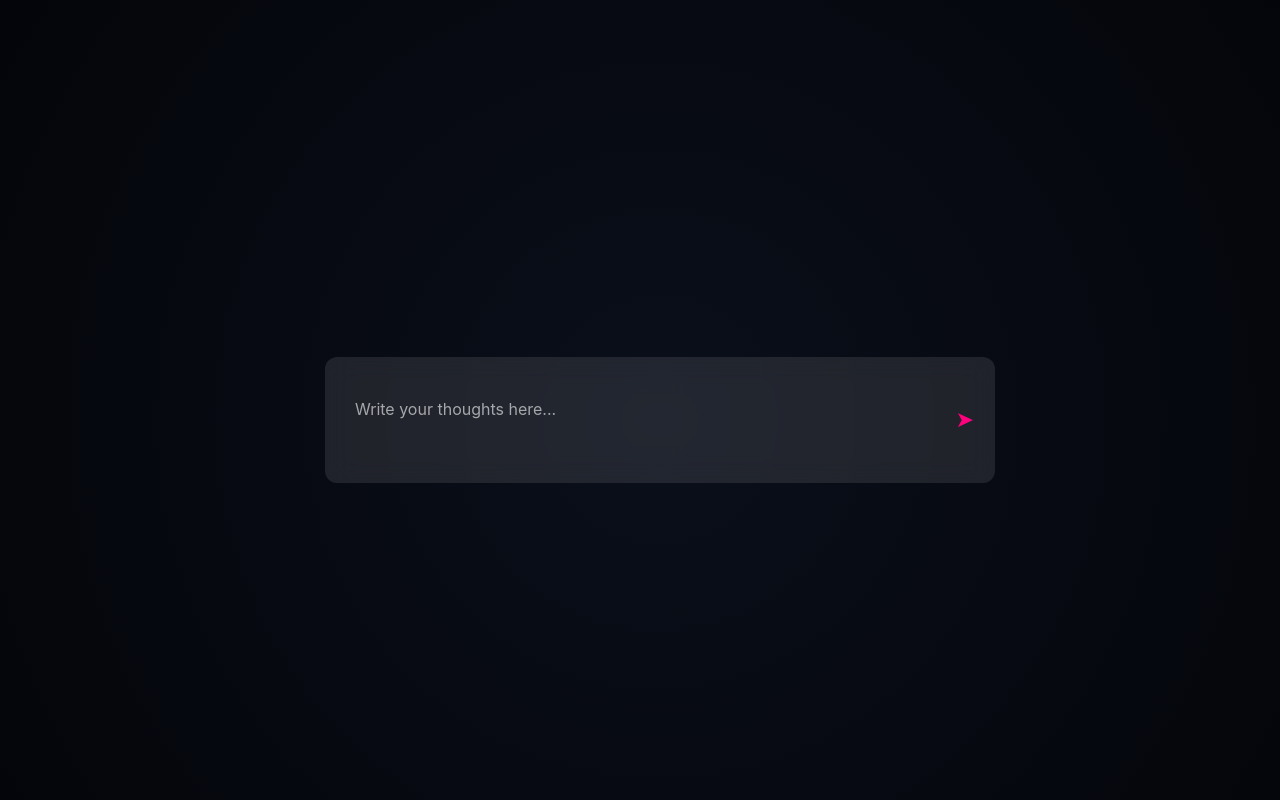
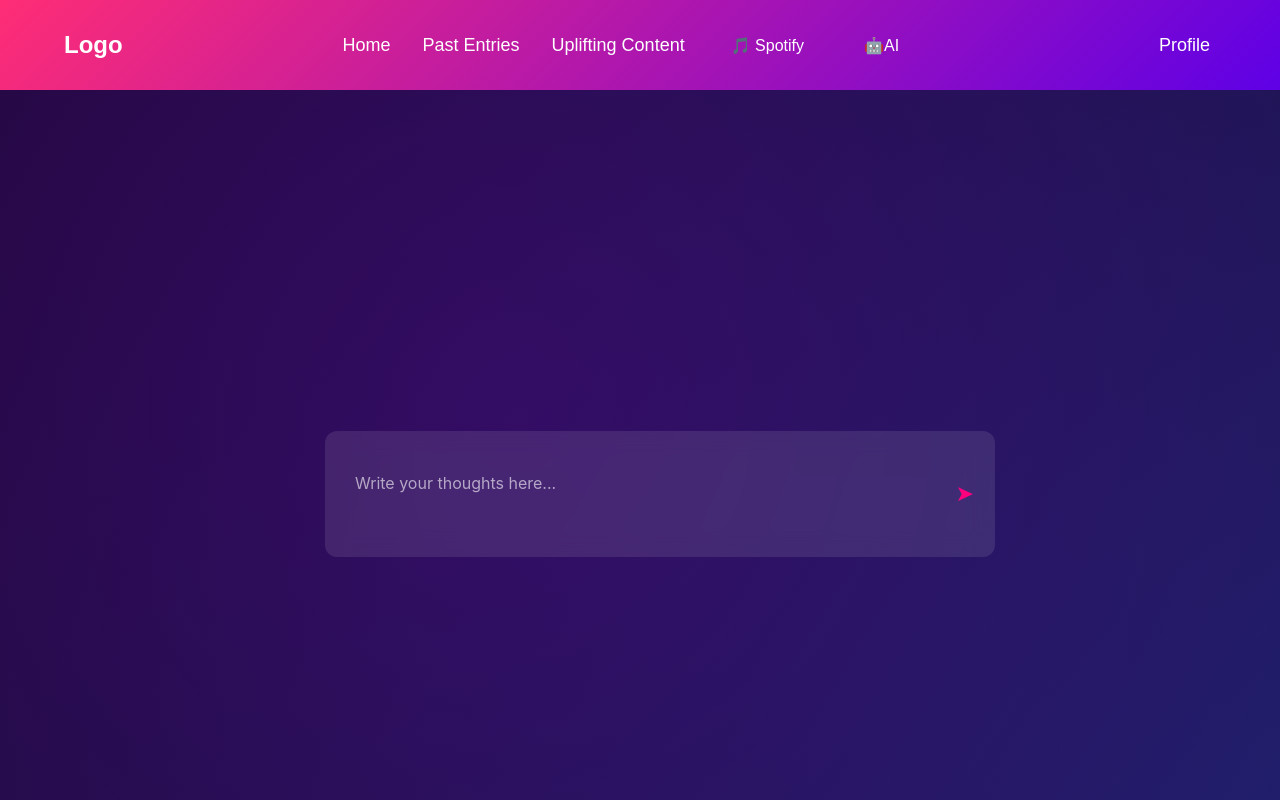
Before and after one commit to SathishNadar/Emotionally-Intelligent-JournalApp, a React (Vite) app in the folder frontend/: page /diary in a window 1280 px wide. Shown: the top 800 px of the page. Built offline with nearby package versions, Linux system fonts and the light colour scheme.

Commit message:
completed diary

```diff
--- a/frontend/src/pages/Dashboard/dashboard-features/minidiary/minidiary.css
+++ b/frontend/src/pages/Dashboard/dashboard-features/minidiary/minidiary.css
@@ -48,7 +48,7 @@
     rgba(132, 1, 255, 0.99),
     rgba(0, 123, 255, 0.85)
   );
-  border-radius: 50%;
+  border-radius: 10%;
   opacity: 0.7;
   filter: blur(2px);
   animation: floatUp linear infinite;
--- a/frontend/src/pages/Dashboard/dashboard-features/streak/streak.jsx
+++ b/frontend/src/pages/Dashboard/dashboard-features/streak/streak.jsx
@@ -15,11 +15,11 @@ const Streak = () => {
     "2025-03-01": true,
     "2025-03-02": false,
     "2025-03-03": true,
-    "2025-03-04": true,
-    "2025-03-05": false,
-    "2025-03-06": false,
-    "2025-03-07": true,
-    "2025-04-08": true,
+    "2025-04-05": true,
+    "2025-04-04": false,
+    "2025-04-03": true,
+    "2025-04-02": true,
+    "2025-04-01": true,
   };
 
   // Function to calculate longest and current streak
--- a/frontend/src/pages/Diary/diary.css
+++ b/frontend/src/pages/Diary/diary.css
@@ -1,31 +1,58 @@
-
+/* Reset and Container */
 .diary-pageman {
   box-sizing: border-box;
   margin: 0;
   padding: 0;
-  overflow-x: hidden;
+  overflow: hidden;
 }
 
-/* Main Diary Container */
+/* Base diary container */
 .diary-container {
   display: flex;
   flex-direction: column;
   align-items: center;
-  justify-content: center; /* Default center alignment */
+  justify-content: center;
   height: 100vh;
   width: 100vw;
-  background: radial-gradient(circle at center, #0a0f1a, #04050a);
+  background: radial-gradient(
+      circle at 30% 30%,
+      rgba(100, 0, 150, 0.5),
+      transparent
+    ),
+    radial-gradient(
+      circle at 70% 70%,
+      rgba(0, 100, 200, 0.5),
+      transparent
+    ),
+    #04050a;
+  background-size: 200% 200%;
+  transition: background 1s ease-in-out;
   padding: 20px;
-  transition: background 1s ease-in-out;
-  overflow: hidden; /* Prevents unwanted scrolling */
+  overflow: hidden;
 }
 
-/* When messages exist, input moves down */
+/* Animated background class */
+.diary-container.animated-bg {
+  animation: pulseBackground 5s ease-in-out infinite;
+}
+
+@keyframes pulseBackground {
+  0% {
+    background-position: 10% 10%;
+  }
+  50% {
+    background-position: 100% 100%;
+  }
+  100% {
+    background-position: 10% 10%;
+  }
+}
+
 .diary-container.has-messages {
   justify-content: flex-end;
 }
 
-/* Chat Area - Fully Transparent */
+/* Chat area */
 .diary-chat {
   width: 50vw;
   height: calc(100vh - 22vh);
@@ -40,7 +67,6 @@
   background: transparent;
 }
 
-/* Prevent messages from overflowing */
 .diary-chat::-webkit-scrollbar {
   width: 8px;
 }
@@ -54,26 +80,25 @@
   background: transparent;
 }
 
-/* Chat Messages */
+/* Message bubbles */
 .diary-message {
   word-wrap: break-word;
   overflow-wrap: break-word;
   background: rgba(255, 255, 255, 0.08);
   padding: 10px 14px;
-  border-radius: 10px;
+  border-radius: 3px;
   max-width: 90%;
-  align-self: flex-start; /* Default: messages on the left */
+  align-self: flex-start;
 }
 
-/* User's messages should be aligned to the right */
 .diary-message.user {
   align-self: flex-end;
-  background: rgba(255, 0, 128, 0.56); /* Slightly different for user messages */
+  background: rgba(255, 0, 128, 0.56);
   text-align: right;
-  border-radius: 50px;
+  border-radius: 15px;
 }
 
-/* Input Container - Glassmorphic Effect */
+/* Input area */
 .diary-input-container {
   display: flex;
   align-items: center;
@@ -87,20 +112,20 @@
   overflow: hidden;
 }
 
-/* Input Positioned in the Middle Initially */
+/* Centered input before typing */
 .diary-container:not(.has-messages) .diary-input-container {
   position: absolute;
   top: 50%;
   transform: translateY(-50%);
 }
 
-/* Input Moves Down When Chat Appears */
+/* Moves input down after first entry */
 .input-moved {
   position: relative;
   transform: translateY(-8%);
 }
 
-/* Input Field */
+/* Textarea input */
 .diary-input {
   flex-grow: 1;
   background: transparent;
@@ -114,13 +139,16 @@
   overflow: hidden;
 }
 
-/* Placeholder Styling */
 .diary-input::placeholder {
   color: rgba(255, 255, 255, 0.6);
   font-size: 16px;
 }
 
-/* Send Button */
+.diary-input::-webkit-scrollbar {
+  display: none;
+}
+
+/* Send button */
 .diary-send-btn {
   background: none;
   border: none;
@@ -134,8 +162,3 @@
 .diary-send-btn:hover {
   transform: scale(1.2);
 }
-
-/* Prevent input text overflow */
-.diary-input::-webkit-scrollbar {
-  display: none;
-}
--- a/frontend/src/pages/Diary/diary.jsx
+++ b/frontend/src/pages/Diary/diary.jsx
@@ -1,5 +1,7 @@
 import React, { useState, useEffect } from "react";
 import "./diary.css";
+import DashboardNavbar from "../Navbar/Navbar";
+import Footers from "../footer/footers";
 
 const AIDiary = () => {
   const [messages, setMessages] = useState([]);
@@ -7,13 +9,20 @@ const AIDiary = () => {
   const [hasSession, setHasSession] = useState(false);
   const [animateBackground, setAnimateBackground] = useState(true);
 
-  // Load messages from sessionStorage on mount
+  // Load messages and draft on mount
   useEffect(() => {
     const storedMessages = JSON.parse(sessionStorage.getItem("diaryMessages"));
+    const draft = sessionStorage.getItem("draftEntry");
+
     if (storedMessages && storedMessages.length > 0) {
       setMessages(storedMessages);
       setHasSession(true);
       setAnimateBackground(false);
+    }
+
+    if (draft) {
+      setInput(draft);
+      sessionStorage.removeItem("draftEntry"); // Delete as soon as it's loaded
     }
   }, []);
 
@@ -36,11 +45,12 @@ const AIDiary = () => {
 
   const handleSend = () => {
     if (input.trim() !== "") {
-      const newMessage = { text: input, type: "user" }; // Mark as user input
+      const newMessage = { text: input, type: "user" };
       const newMessages = [...messages, newMessage];
       setMessages(newMessages);
       sessionStorage.setItem("diaryMessages", JSON.stringify(newMessages));
       setInput("");
+      sessionStorage.removeItem("draftEntry");
       handleAnalyzeEmotion(input);
 
       if (!hasSession) {
@@ -51,32 +61,53 @@ const AIDiary = () => {
   };
 
   const handleKeyPress = (e) => {
-    if (e.key === "Enter") {
+    if (e.key === "Enter" && !e.shiftKey) {
       e.preventDefault();
       handleSend();
     }
   };
 
+  const handleInputChange = (e) => {
+    const value = e.target.value;
+    setInput(value);
+    sessionStorage.setItem("draftEntry", value);
+  };
+
   return (
+    <>
+      <DashboardNavbar />
       <div className="diary-pageman">
-      <div className={`diary-container ${hasSession ? "has-messages" : ""} ${animateBackground ? "animated-bg" : ""}`}>
-      {/* Chat area (visible only after the first message is sent) */}
+        <div
+          className={`diary-container ${hasSession ? "has-messages" : ""} ${
+            animateBackground ? "animated-bg" : ""
+          }`}
+        >
+          {/* Chat area (visible only after first message) */}
           {hasSession && (
             <div className="diary-chat">
               {messages.map((msg, index) => (
-            <div key={index} className={`diary-message ${msg.type === "user" ? "user" : ""}`}>
+                <div
+                  key={index}
+                  className={`diary-message ${
+                    msg.type === "user" ? "user" : ""
+                  }`}
+                >
                   {msg.text}
                 </div>
               ))}
             </div>
           )}
 
-      {/* Input field with send button */}
-      <div className={`diary-input-container ${hasSession ? "input-moved" : ""}`}>
+          {/* Input Field */}
+          <div
+            className={`diary-input-container ${
+              hasSession ? "input-moved" : ""
+            }`}
+          >
             <textarea
               className="diary-input"
               value={input}
-          onChange={(e) => setInput(e.target.value)}
+              onChange={handleInputChange}
               onKeyDown={handleKeyPress}
               placeholder="Write your thoughts here..."
             />
@@ -86,6 +117,8 @@ const AIDiary = () => {
           </div>
         </div>
       </div>
+      <Footers />
+    </>
   );
 };
 
```
Lines whose indentation alone changed are shown as unchanged.
